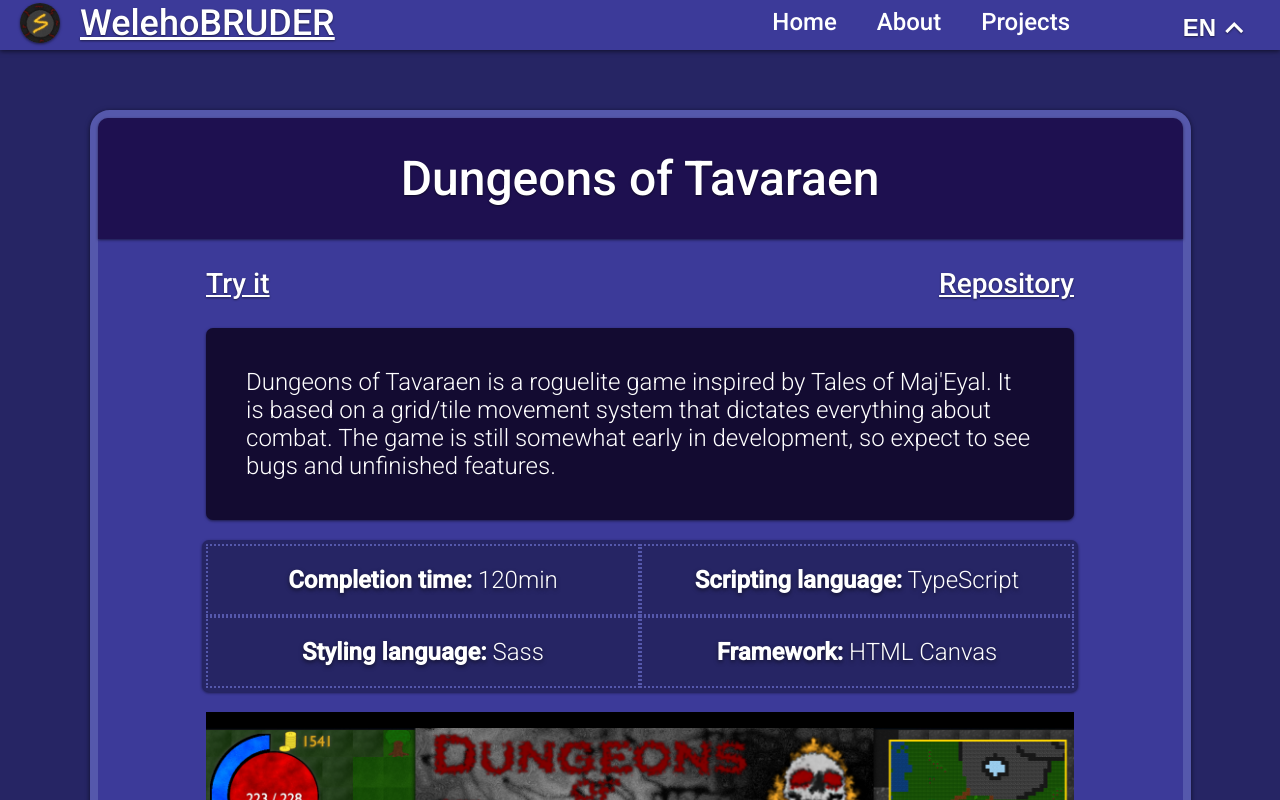
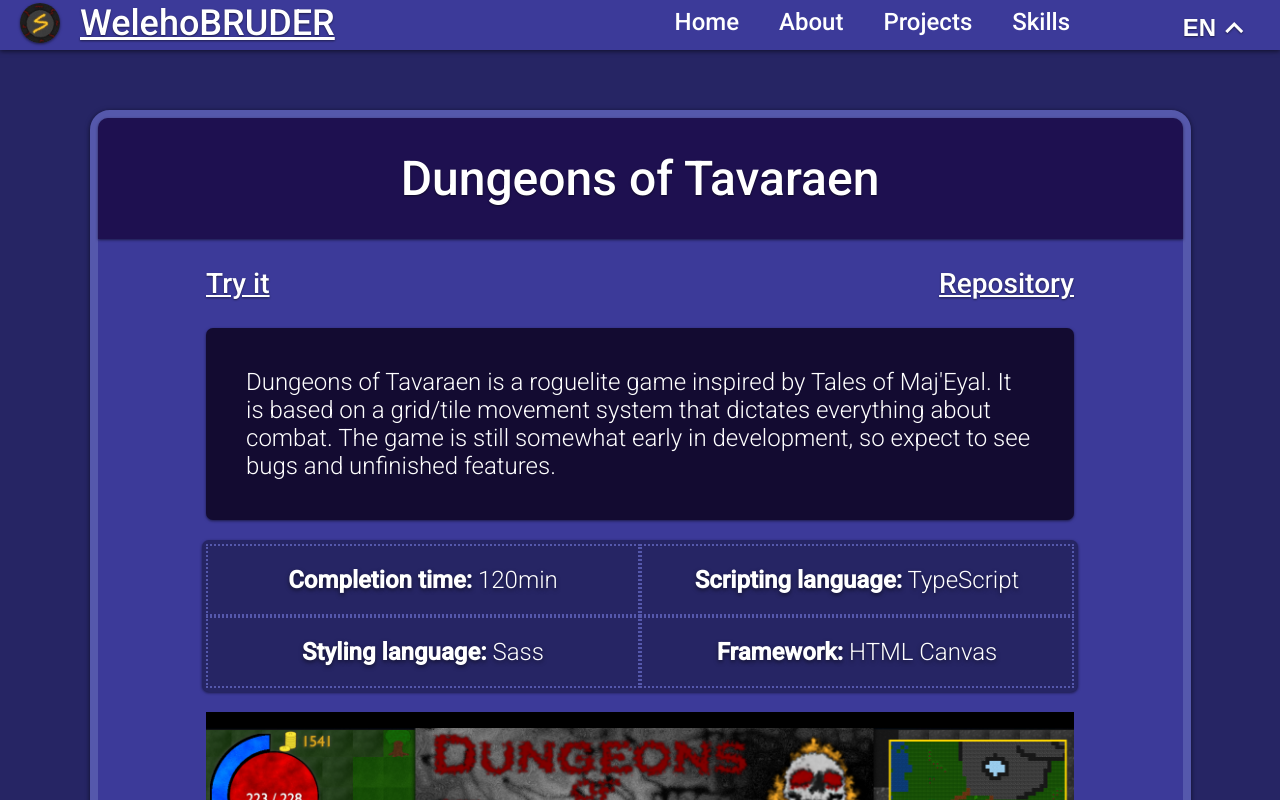
Before and after one commit to WelehoBRUDER/weleho-homepage-remake, a React (Create React App) app: page /project/1 in a window 1280 px wide. Shown: the top 800 px of the page. Built offline with nearby package versions, Linux system fonts and the light colour scheme.

Commit message:
minor tweaks and style

```diff
--- a/src/App.tsx
+++ b/src/App.tsx
@@ -60,16 +60,20 @@ export default function App() {
 
   return (
     <Language.Provider value={languages[lang]}>
-      <Header lang={lang} setLang={setLang} languages={languagesForSelector} />
       <BrowserRouter>
+        <Header
+          lang={lang}
+          setLang={setLang}
+          languages={languagesForSelector}
+        />
         <Routes>
           <Route path="/" element={<Home />} />
           <Route path="/project/:id" element={<ProjectPage />} />
           <Route path="/contact" element={<Contact />} />
           <Route path="*" element={<NotFound />} />
         </Routes>
+        <Footer />
       </BrowserRouter>
-      <Footer />
     </Language.Provider>
   );
 }
--- a/src/components/Header.tsx
+++ b/src/components/Header.tsx
@@ -47,6 +47,9 @@ export default function Header({
             <li>
               <Button href="/#projects">{language.header.projects}</Button>
             </li>
+            <li>
+              <Button href="/#skills">{language.header.skills}</Button>
+            </li>
           </ul>
           <LanguageSelector
             lang={lang}
--- a/src/data/technologies.json
+++ b/src/data/technologies.json
@@ -25,11 +25,6 @@
     "icon": "https://upload.wikimedia.org/wikipedia/commons/thumb/d/d9/Node.js_logo.svg/590px-Node.js_logo.svg.png?20170401104355"
   },
   {
-    "name": "Express",
-    "link": "https://expressjs.com/",
-    "icon": "https://upload.wikimedia.org/wikipedia/commons/6/64/Expressjs.png?20170429090805"
-  },
-  {
     "name": "MongoDB",
     "link": "https://www.mongodb.com/",
     "icon": "https://upload.wikimedia.org/wikipedia/commons/thumb/9/93/MongoDB_Logo.svg/512px-MongoDB_Logo.svg.png?20190626143224"
--- a/src/localisation/english.json
+++ b/src/localisation/english.json
@@ -41,19 +41,24 @@
       "longDesc": "Dungeons of Tavaraen is a roguelite game inspired by Tales of Maj'Eyal. It is based on a grid/tile movement system that dictates everything about combat. The game is still somewhat early in development, so expect to see bugs and unfinished features."
     },
     "Memory_Cards": {
-      "shortDesc": "Simple memory card game based on Dark Souls III, made to practice React."
+      "shortDesc": "Simple memory card game based on Dark Souls III, made to practice React.",
+      "longDesc": "Simple memory card game based on Dark Souls III, made to practice React."
     },
     "Pohjola_II": {
-      "shortDesc": "Turn based fighting game mostly made during one weekend. My most 'complete' project to date."
+      "shortDesc": "Turn based fighting game mostly made during one weekend. My most 'complete' project to date.",
+      "longDesc": "Turn based fighting game mostly made during one weekend. My most 'complete' project to date."
     },
     "Pohjola_III": {
-      "shortDesc": "Turn based fighting game based on its prequel Pohjola II. Abandoned in favour of Dungeons of Tavaraen."
+      "shortDesc": "Turn based fighting game based on its prequel Pohjola II. Abandoned in favour of Dungeons of Tavaraen.",
+      "longDesc": "Turn based fighting game based on its prequel Pohjola II. Abandoned in favour of Dungeons of Tavaraen."
     },
     "Tears_of_the_Evertree": {
-      "shortDesc": "TOTE was supposed to be my main project, it had plenty of time dedicated to it. Unfortunately, it is now an abandoned game."
+      "shortDesc": "TOTE was supposed to be my main project, it had plenty of time dedicated to it. Unfortunately, it is now an abandoned game.",
+      "longDesc": "TOTE was supposed to be my main project, it had plenty of time dedicated to it. Unfortunately, it is now an abandoned game."
     },
     "My_Road": {
-      "shortDesc": "One of my earlier games, started because I didn't have internet one day and decided to program an interface. Had some simple attempts at creating an AI opponent."
+      "shortDesc": "One of my earlier games, started because I didn't have internet one day and decided to program an interface. Had some simple attempts at creating an AI opponent.",
+      "longDesc": "One of my earlier games, started because I didn't have internet one day and decided to program an interface. Had some simple attempts at creating an AI opponent."
     }
   },
   "technologies": {
--- a/src/localisation/finnish.json
+++ b/src/localisation/finnish.json
@@ -41,19 +41,24 @@
       "longDesc": "Dungeons of Tavaraen on Tales of Maj'Eyalin inspiroima roguelite peli. Se perustuu ruutupohjaiseen liikkumiseen joka määrää taistelujen kulun. Peli on vielä kehitys vaiheessa jonka takia bugit ja keskeneräiset ominaisuudet eivät ole yllättäviä havaintoja."
     },
     "Memory_Cards": {
-      "shortDesc": "Dark Souls 3 teemainen Muistikorttipeli. Tein tämän projektin opetellakseni Reactia."
+      "shortDesc": "Dark Souls 3 teemainen Muistikorttipeli. Tein tämän projektin opetellakseni Reactia.",
+      "longDesc": "Dark Souls 3 teemainen Muistikorttipeli. Tein tämän projektin opetellakseni Reactia."
     },
     "Pohjola_II": {
-      "shortDesc": "Vuoropohjainen taistelupeli jonka tein suurimmilta osin yhden viikonlopun aikana. Tämä peli on valmis."
+      "shortDesc": "Vuoropohjainen taistelupeli jonka tein suurimmilta osin yhden viikonlopun aikana. Tämä peli on valmis.",
+      "longDesc": "Vuoropohjainen taistelupeli jonka tein suurimmilta osin yhden viikonlopun aikana. Tämä peli on valmis."
     },
     "Pohjola_III": {
-      "shortDesc": "Vuoropohjainen taistelupeli jonka piti olla jatko-osa Pohjola II:teen. Lopetin tämän pelin kehittämisen keskittyäkseni Dungeons of Tavaraeniin."
+      "shortDesc": "Vuoropohjainen taistelupeli jonka piti olla jatko-osa Pohjola II:teen. Lopetin tämän pelin kehittämisen keskittyäkseni Dungeons of Tavaraeniin.",
+      "longDesc": "Vuoropohjainen taistelupeli jonka piti olla jatko-osa Pohjola II:teen. Lopetin tämän pelin kehittämisen keskittyäkseni Dungeons of Tavaraeniin."
     },
     "Tears_of_the_Evertree": {
-      "shortDesc": "Vuoropohjainen roolipeli jota varten minulla oli suuria suunnitelmia. Harmillisesti hylkäsin tämän projektin muutaman kuukauden jälkeen."
+      "shortDesc": "Vuoropohjainen roolipeli jota varten minulla oli suuria suunnitelmia. Harmillisesti hylkäsin tämän projektin muutaman kuukauden jälkeen.",
+      "longDesc": "Vuoropohjainen roolipeli jota varten minulla oli suuria suunnitelmia. Harmillisesti hylkäsin tämän projektin muutaman kuukauden jälkeen."
     },
     "My_Road": {
-      "shortDesc": "Hieman vanhempi peli jonka tekemisen aloitin koska netti oli poikki yhtenä päivänä. Tämä oli ensimmäinen lisäykseni Githubiin!"
+      "shortDesc": "Hieman vanhempi peli jonka tekemisen aloitin koska netti oli poikki yhtenä päivänä. Tämä oli ensimmäinen lisäykseni Githubiin!",
+      "longDesc": "Hieman vanhempi peli jonka tekemisen aloitin koska netti oli poikki yhtenä päivänä. Tämä oli ensimmäinen lisäykseni Githubiin!"
     }
   },
   "technologies": {
--- a/src/pages/ProjectPage.tsx
+++ b/src/pages/ProjectPage.tsx
@@ -20,6 +20,11 @@ export default function ProjectPage() {
     setProject(projectFind);
   }, [id]);
 
+  // scroll to top when entering page
+  useEffect(() => {
+    window.scrollTo(0, 0);
+  }, []);
+
   function cycleImages() {
     if (project.images.length - 1 > imageIndex) {
       setImageIndex(imageIndex + 1);
@@ -38,7 +43,7 @@ export default function ProjectPage() {
 
   return (
     <main className="project-page section-wide">
-      <div className="project-header">
+      <div className="project-header" id="project-top">
         <h1>{project.name}</h1>
       </div>
       <section className="project-links">
--- a/src/style/app.scss
+++ b/src/style/app.scss
@@ -19,6 +19,18 @@ body {
   flex-direction: column;
   align-items: center;
   justify-content: center;
+
+  scrollbar-width: thin;
+  scrollbar-color: $color-primary-deep $color-primary-light;
+}
+
+::-webkit-scrollbar {
+  width: 10px;
+  background: $color-primary-deep;
+}
+
+::-webkit-scrollbar-thumb {
+  background: $color-primary-light;
 }
 
 #root {
```
